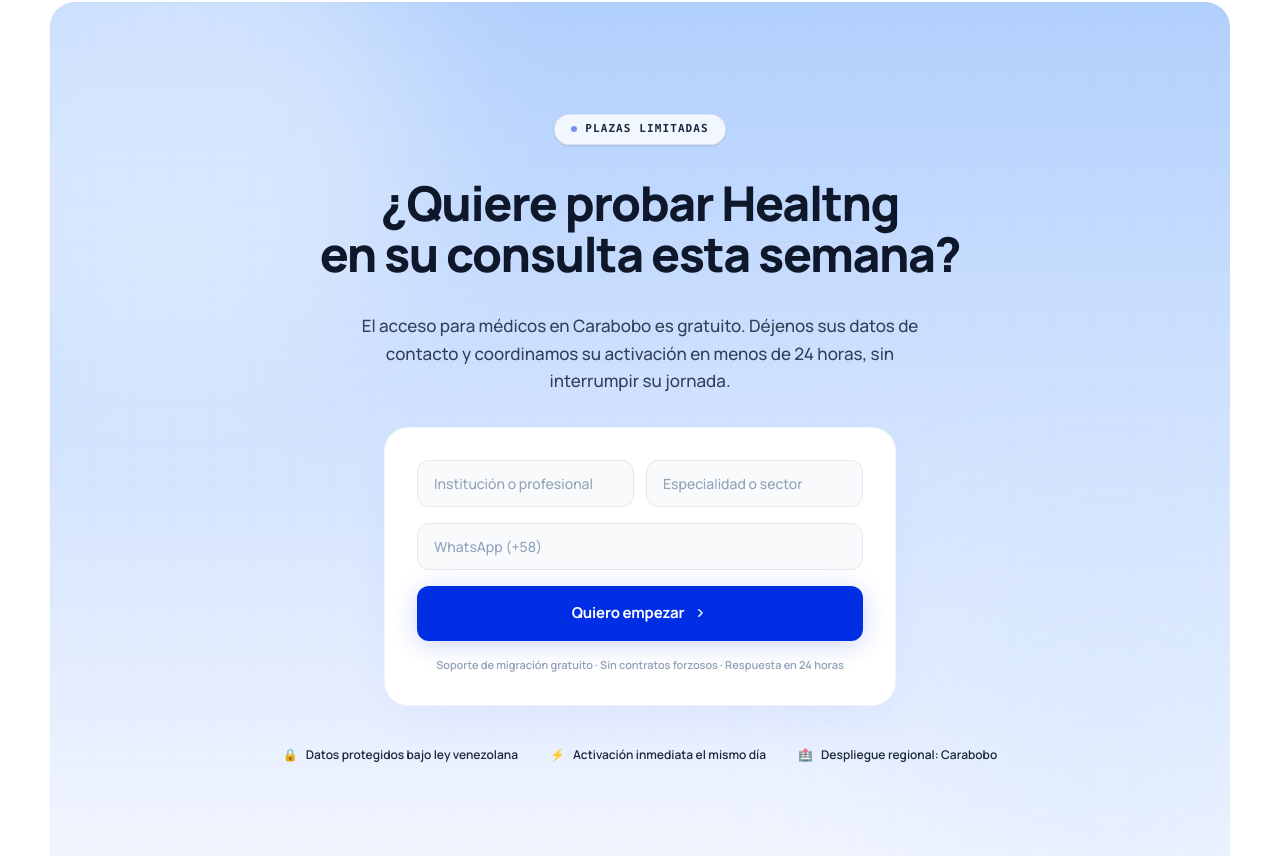
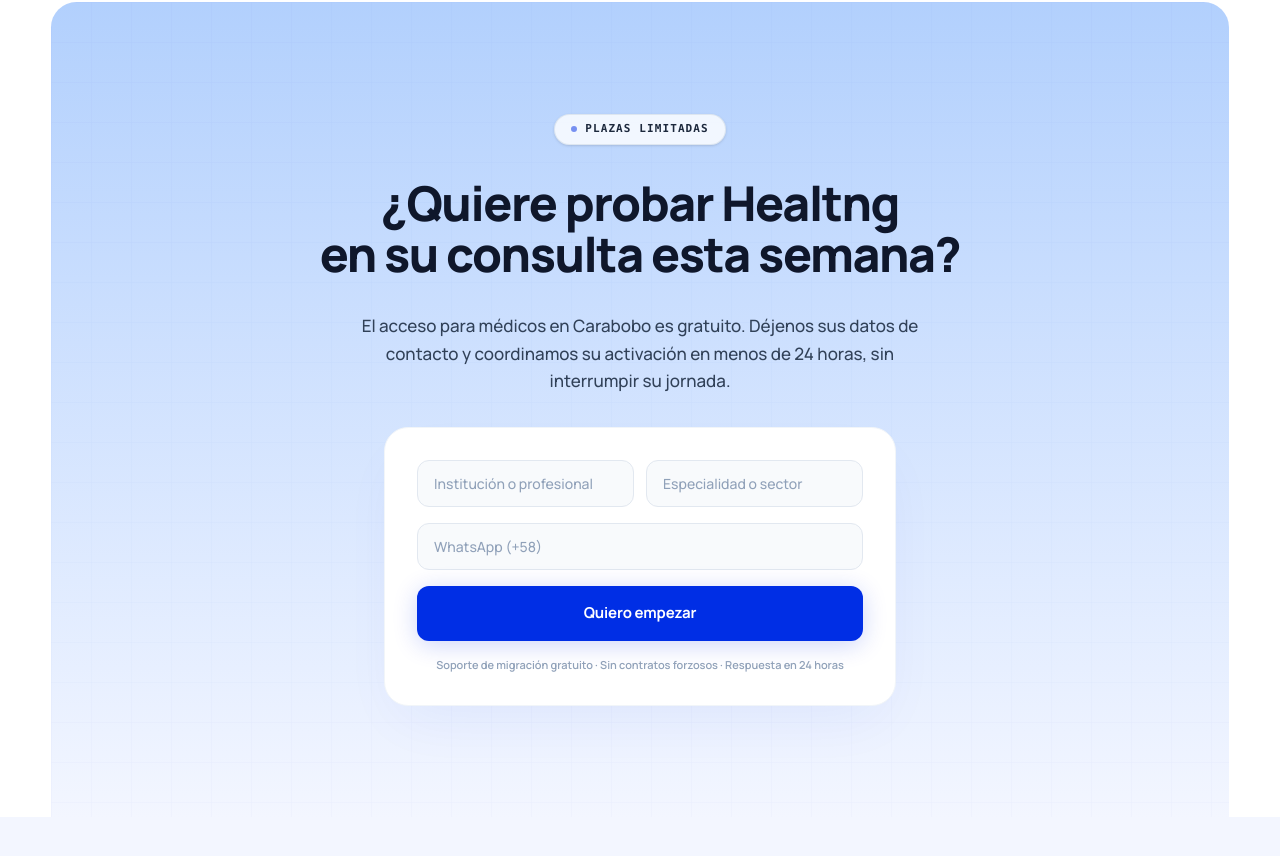
Before and after one commit to healtng-Tech/web, a React (Vite) app: page / in a window 1280 px wide. Shown: the part 6984-7840 px from the top of the page. Built offline with nearby package versions, Linux system fonts and the light colour scheme.

Commit message:
Update FinalCTA.jsx

```diff
--- a/src/components/landing/FinalCTA.jsx
+++ b/src/components/landing/FinalCTA.jsx
@@ -3,83 +3,52 @@
 export const FinalCTA = memo(function FinalCTA() {
   const sectionRef = useRef(null);
   const cardRef = useRef(null);
-
   const [formData, setFormData] = useState({ institution: '', specialty: '', whatsapp: '' });
   const [status, setStatus] = useState('idle');
 
-  const handleSubmit = useCallback((e) => {
-    e.preventDefault();
-    if (!formData.whatsapp) return;
+  const handleSubmit = useCallback(() => {
     setStatus('submitting');
-
     setTimeout(() => {
       setStatus('success');
       setFormData({ institution: '', specialty: '', whatsapp: '' });
     }, 1200);
-  }, [formData]);
+  }, []);
 
   useEffect(() => {
     const handleScroll = () => {
       if (!sectionRef.current || !cardRef.current) return;
-
       const rect = sectionRef.current.getBoundingClientRect();
       const windowHeight = window.innerHeight;
-      const startActivation = windowHeight;
-      const endActivation = windowHeight * 0.25;
-      const totalDistance = startActivation - endActivation;
-      const currentDistance = startActivation - rect.top;
-
-      const progress = Math.max(0, Math.min(1, currentDistance / totalDistance));
-      const currentWindowWidth = window.innerWidth;
-      const baseMaxWidth = 1152;
-
-      const targetMaxWidth = currentWindowWidth > baseMaxWidth
-        ? baseMaxWidth + (currentWindowWidth - baseMaxWidth) * progress
-        : currentWindowWidth;
-
+      const progress = Math.max(0, Math.min(1, (windowHeight - rect.top) / (windowHeight - windowHeight * 0.25)));
       const currentRadius = 32 * (1 - progress);
       const currentPaddingH = 24 * (1 - progress);
 
-      cardRef.current.style.maxWidth = `${targetMaxWidth}px`;
+      cardRef.current.style.maxWidth = `${Math.max(1152, window.innerWidth > 1152 ? 1152 + (window.innerWidth - 1152) * progress : window.innerWidth)}px`;
       cardRef.current.style.borderTopLeftRadius = `${currentRadius}px`;
       cardRef.current.style.borderTopRightRadius = `${currentRadius}px`;
-      cardRef.current.style.borderBottomLeftRadius = '0px';
-      cardRef.current.style.borderBottomRightRadius = '0px';
       cardRef.current.style.width = `calc(100% - ${currentPaddingH * 2}px)`;
     };
-
     window.addEventListener('scroll', handleScroll);
-    handleScroll();
     return () => window.removeEventListener('scroll', handleScroll);
   }, []);
 
   return (
     <section ref={sectionRef} className="bg-white w-full pt-10 md:pt-16 flex flex-col items-center overflow-hidden" aria-labelledby="cta-heading">
-      <div
-        ref={cardRef}
-        className="bg-gradient-to-b from-[#B2D0FD] to-[#F3F6FF] relative overflow-hidden transition-all duration-75 ease-out"
-        style={{ maxWidth: '1152px', borderTopLeftRadius: '32px', borderTopRightRadius: '32px', borderBottomLeftRadius: '0px', borderBottomRightRadius: '0px', width: 'calc(100% - 48px)' }}
-      >
-        <div className="absolute inset-0 pointer-events-none overflow-hidden" aria-hidden="true">
-          <div className="absolute -top-32 -left-32 size-[500px] rounded-full bg-white/40 blur-[80px]" />
-          <div className="absolute -bottom-20 -right-20 size-[400px] rounded-full bg-blue-300/10 blur-[100px]" />
-          <svg className="absolute inset-0 w-full h-full opacity-[0.06]" xmlns="http://www.w3.org/2000/svg">
-            <defs>
-              <pattern id="cta-grid" x="0" y="0" width="40" height="40" patternUnits="userSpaceOnUse">
-                <path d="M 40 0 L 0 0 0 40" fill="none" stroke="#002EE5" strokeWidth="0.5"/>
-              </pattern>
-            </defs>
-            <rect width="100%" height="100%" fill="url(#cta-grid)"/>
-          </svg>
+      {/* Iframe oculto para evitar la redirección de Formspree */}
+      <iframe name="hidden_iframe" style={{ display: 'none' }} title="hidden"></iframe>
+
+      <div ref={cardRef} className="bg-gradient-to-b from-[#B2D0FD] to-[#F3F6FF] relative overflow-hidden transition-all duration-75 ease-out" style={{ maxWidth: '1152px', borderTopLeftRadius: '32px', borderTopRightRadius: '32px', width: 'calc(100% - 48px)' }}>
+
+        <div className="absolute inset-0 pointer-events-none opacity-[0.06]">
+          <svg className="w-full h-full"><pattern id="cta-grid" width="40" height="40" patternUnits="userSpaceOnUse"><path d="M 40 0 L 0 0 0 40" fill="none" stroke="#002EE5" strokeWidth="0.5"/></pattern><rect width="100%" height="100%" fill="url(#cta-grid)"/></svg>
         </div>
 
         <div className="relative z-10 max-w-4xl mx-auto px-6 py-20 md:py-28 flex flex-col items-center text-center gap-8">
           <div className="inline-flex items-center gap-2 px-4 py-1.5 rounded-full bg-white/80 border border-slate-300/50 text-slate-800 text-[11px] font-bold tracking-widest uppercase font-mono shadow-sm">
-            <span className="size-1.5 rounded-full bg-[#002EE5] animate-pulse" aria-hidden="true" />
-            Plazas Limitadas
+            <span className="size-1.5 rounded-full bg-[#002EE5] animate-pulse" /> Plazas Limitadas
           </div>
 
-          <h2 id="cta-heading" className="text-3xl sm:text-4xl md:text-5xl font-extrabold text-slate-900 tracking-[-0.03em] leading-[1.08] max-w-3xl">
+          <h2 id="cta-heading" className="text-3xl sm:text-4xl md:text-5xl font-extrabold text-slate-900 tracking-[-0.03em] leading-[1.08]">
             ¿Quiere probar Healtng<br />en su consulta esta semana?
           </h2>
 
@@ -90,40 +59,24 @@
           <div className="w-full max-w-lg bg-white border border-slate-100 rounded-3xl p-6 md:p-8 shadow-[0_24px_60px_-15px_rgba(0,46,229,0.06)]">
             {status === 'success' ? (
               <div className="py-6 flex flex-col items-center gap-3 animate-in fade-in zoom-in-95 duration-300">
-                <div className="size-12 rounded-full bg-emerald-50 border border-emerald-100 flex items-center justify-center text-emerald-600 text-xl font-bold shadow-sm">✓</div>
+                <div className="size-12 rounded-full bg-emerald-50 border border-emerald-100 flex items-center justify-center text-emerald-600 text-xl font-bold">✓</div>
                 <h3 className="text-lg font-bold text-slate-900 mt-2">Solicitud recibida correctamente</h3>
-                <p className="text-sm text-slate-500 max-w-xs">Nuestro agente se comunicará vía WhatsApp en las próximas horas para gestionar sus accesos de prueba.</p>
+                <p className="text-sm text-slate-500">Nuestro agente se comunicará vía WhatsApp en las próximas horas para gestionar sus accesos de prueba.</p>
               </div>
             ) : (
-              <form onSubmit={handleSubmit} className="flex flex-col gap-4">
+              <form action="https://formspree.io/f/xvznpdvz" method="POST" target="hidden_iframe" onSubmit={handleSubmit} className="flex flex-col gap-4">
                 <div className="grid grid-cols-1 sm:grid-cols-2 gap-3">
-                  <input required type="text" placeholder="Institución o profesional" value={formData.institution} onChange={(e) => setFormData({...formData, institution: e.target.value})} className="w-full px-4 py-3 rounded-xl bg-slate-50 border border-slate-200 text-slate-900 placeholder:text-slate-400 text-[14px] font-medium outline-none focus:border-[#002EE5] focus:bg-white transition-all duration-150" />
-                  <input required type="text" placeholder="Especialidad o sector" value={formData.specialty} onChange={(e) => setFormData({...formData, specialty: e.target.value})} className="w-full px-4 py-3 rounded-xl bg-slate-50 border border-slate-200 text-slate-900 placeholder:text-slate-400 text-[14px] font-medium outline-none focus:border-[#002EE5] focus:bg-white transition-all duration-150" />
+                  <input required type="text" name="institucion" value={formData.institution} onChange={(e) => setFormData({...formData, institution: e.target.value})} placeholder="Institución o profesional" className="w-full px-4 py-3 rounded-xl bg-slate-50 border border-slate-200 text-slate-900 placeholder:text-slate-400 text-[14px] font-medium outline-none focus:border-[#002EE5] focus:bg-white transition-all duration-150" />
+                  <input required type="text" name="especialidad" value={formData.specialty} onChange={(e) => setFormData({...formData, specialty: e.target.value})} placeholder="Especialidad o sector" className="w-full px-4 py-3 rounded-xl bg-slate-50 border border-slate-200 text-slate-900 placeholder:text-slate-400 text-[14px] font-medium outline-none focus:border-[#002EE5] focus:bg-white transition-all duration-150" />
                 </div>
-                <input required type="tel" placeholder="WhatsApp (+58)" value={formData.whatsapp} onChange={(e) => setFormData({...formData, whatsapp: e.target.value})} className="w-full px-4 py-3 rounded-xl bg-slate-50 border border-slate-200 text-slate-900 placeholder:text-slate-400 text-[14px] font-medium outline-none focus:border-[#002EE5] focus:bg-white transition-all duration-150" />
+                <input required type="tel" name="whatsapp" value={formData.whatsapp} onChange={(e) => setFormData({...formData, whatsapp: e.target.value})} placeholder="WhatsApp (+58)" className="w-full px-4 py-3 rounded-xl bg-slate-50 border border-slate-200 text-slate-900 placeholder:text-slate-400 text-[14px] font-medium outline-none focus:border-[#002EE5] focus:bg-white transition-all duration-150" />
 
-                <button type="submit" disabled={status === 'submitting'} className="w-full flex items-center justify-center gap-2 px-6 py-4 rounded-xl bg-[#002EE5] text-white text-[15px] font-bold tracking-[-0.01em] shadow-[0_4px_24px_rgba(0,46,229,0.2)] transition-all duration-200 hover:bg-[#002EE5]/90 hover:shadow-[0_8px_32px_rgba(0,46,229,0.3)] hover:-translate-y-px active:scale-[0.98] disabled:opacity-50 disabled:pointer-events-none">
+                <button type="submit" disabled={status === 'submitting'} className="w-full flex items-center justify-center gap-2 px-6 py-4 rounded-xl bg-[#002EE5] text-white text-[15px] font-bold tracking-[-0.01em] shadow-[0_4px_24px_rgba(0,46,229,0.2)] transition-all duration-200 hover:bg-[#002EE5]/90 hover:shadow-[0_8px_32px_rgba(0,46,229,0.3)] hover:-translate-y-px active:scale-[0.98]">
                   {status === 'submitting' ? 'Procesando alta...' : 'Quiero empezar'}
-                  <svg xmlns="http://www.w3.org/2000/svg" viewBox="0 0 16 16" fill="currentColor" className="size-4" aria-hidden="true">
-                    <path fillRule="evenodd" d="M6.22 4.22a.75.75 0 0 1 1.06 0l3.25 3.25a.75.75 0 0 1 0 1.06l-3.25 3.25a.75.75 0 0 1-1.06-1.06L9.19 8 6.22 5.03a.75.75 0 0 1 0-1.06Z" clipRule="evenodd"/>
-                  </svg>
                 </button>
                 <p className="text-center text-[11px] text-slate-400 font-semibold">Soporte de migración gratuito · Sin contratos forzosos · Respuesta en 24 horas</p>
               </form>
             )}
-          </div>
-
-          <div className="flex flex-wrap items-center justify-center gap-x-8 gap-y-3 mt-2">
-            {[
-              { icon: '🔒', text: 'Datos protegidos bajo ley venezolana' },
-              { icon: '⚡', text: 'Activación inmediata el mismo día' },
-              { icon: '🏥', text: 'Despliegue regional: Carabobo' },
-            ].map((item, i) => (
-              <div key={i} className="flex items-center gap-2 text-[12px] text-slate-800 font-semibold">
-                <span aria-hidden="true">{item.icon}</span>
-                <span>{item.text}</span>
-              </div>
-            ))}
           </div>
         </div>
       </div>
```
